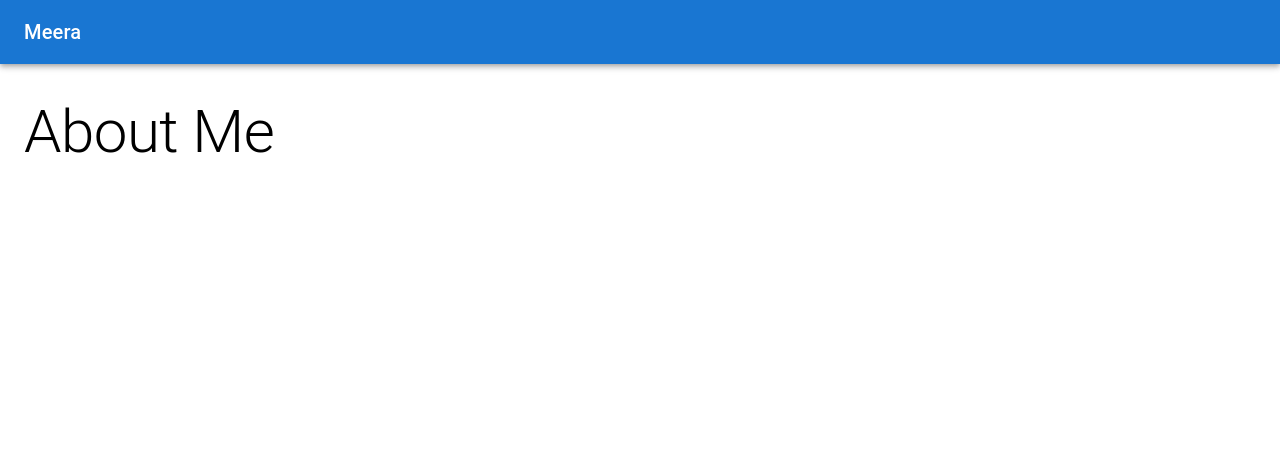
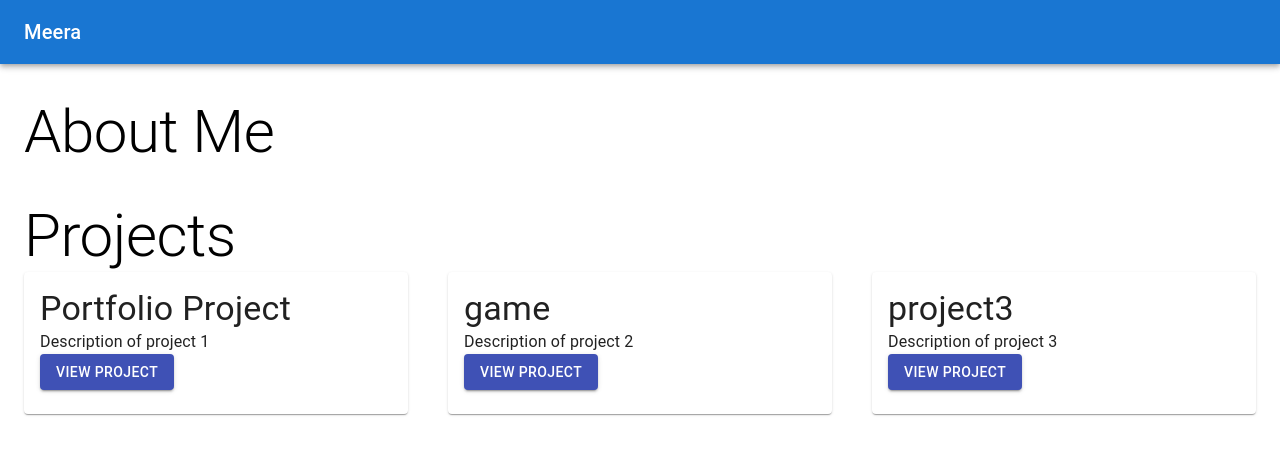
Before and after one commit to khalidamairi3/Portfolio_react, a React (Create React App) app: page / in a window 1280 px wide. Shown: the top 454 px of the page. Built offline with nearby package versions, Linux system fonts and the light colour scheme.

Commit message:
add projects

```diff
--- a/src/App.js
+++ b/src/App.js
@@ -4,12 +4,14 @@ import * as React from 'react';
 import Header from './components/Header';
 import About from './components/About';
 import Button from '@mui/material/Button';
+import Projects from './components/Projects';
 
 export default function App() {
   return (
     <div>
       <Header />
       <About />
+      <Projects />
     </div>
   );
 }
--- /dev/null
+++ b/src/components/ProjectCard.js
@@ -0,0 +1,16 @@
+import React from 'react';
+import { Card, CardContent, Typography, Button } from '@material-ui/core';
+
+const ProjectCard = ({ title, description, link }) => {
+  return (
+    <Card>
+      <CardContent>
+        <Typography variant="h4" component="h2">{title}</Typography>
+        <Typography variant="body1">{description}</Typography>
+        <Button variant="contained" color="primary" href={link} target="_blank" rel="noopener noreferrer">View Project</Button>
+      </CardContent>
+    </Card>
+  );
+};
+
+export default ProjectCard;
--- a/src/components/Projects.js
+++ b/src/components/Projects.js
@@ -0,0 +1,36 @@
+import React from 'react';
+import { Typography, Container, Grid } from '@material-ui/core';
+import ProjectCard from './ProjectCard';
+
+const Projects = () => {
+  return (
+    <Container>
+      <Typography variant="h2" component="h1">Projects</Typography>
+      <Grid container spacing={5}>
+        <Grid item xs={12} sm={6} md={4}>
+          <ProjectCard
+            title="Portfolio Project"
+            description="Description of project 1"
+            link="https://example.com/project1"
+          />
+        </Grid>
+        <Grid item xs={12} sm={6} md={4}>
+          <ProjectCard
+            title="game"
+            description="Description of project 2"
+            link="https://example.com/project2"
+          />
+        </Grid>
+        <Grid item xs={12} sm={6} md={4}>
+          <ProjectCard
+            title="project3"
+            description="Description of project 3"
+            link="https://example.com/project3"
+          />
+        </Grid>
+      </Grid>
+    </Container>
+  );
+};
+
+export default Projects;
```
